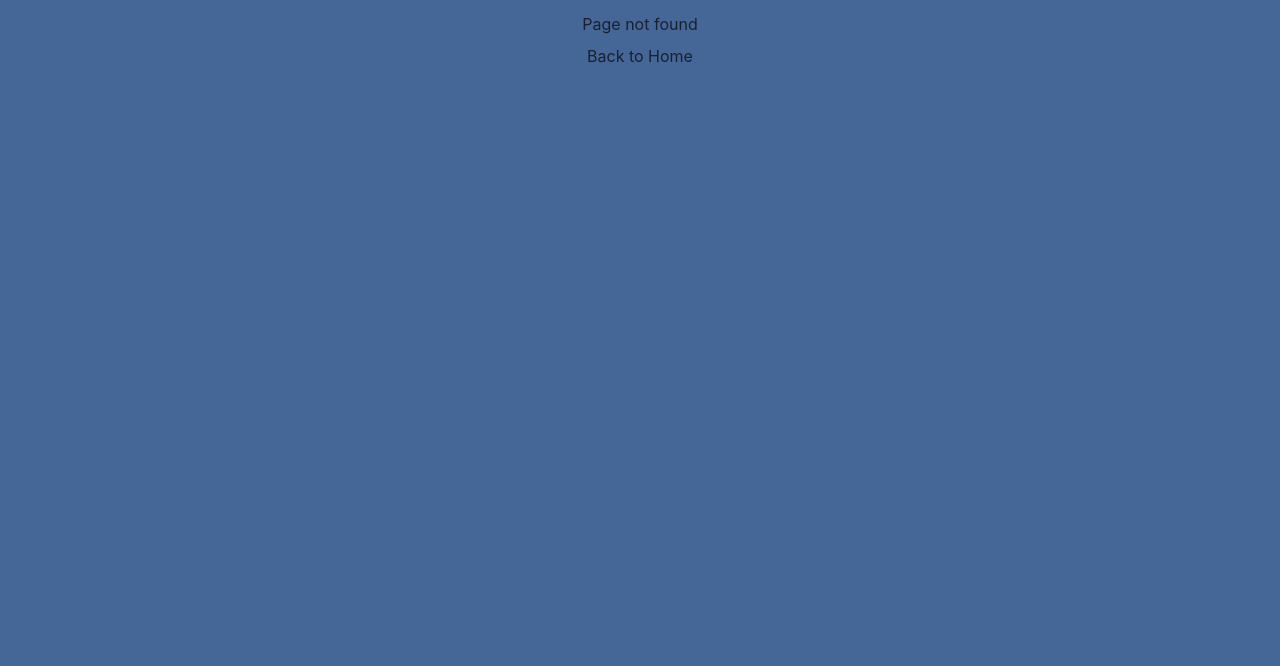
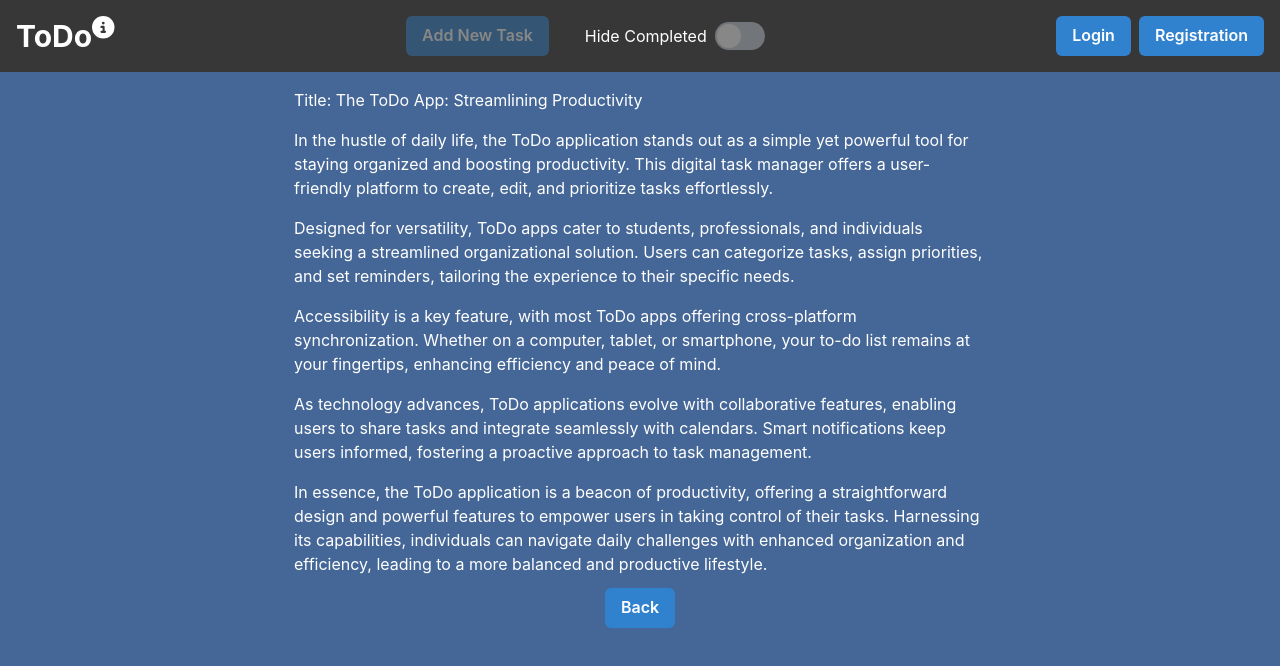
Before and after one commit to daduev/react-todo, a React (Create React App) app: page /about in a window 1280 px wide. Before the commit this address had no page. Shown: the top 666 px of the page. Built offline with nearby package versions, Linux system fonts and the light colour scheme.

Commit message:
Fixed validation and navigation issues, added About

```diff
--- /dev/null
+++ b/src/components/About.js
@@ -0,0 +1,59 @@
+import { VStack, Container, Button } from "@chakra-ui/react";
+import useTodoRouter from "../hooks/useTodoRouter";
+
+export default function About() {
+  const navigate = useTodoRouter();
+
+  const back = (e) => {
+    e.preventDefault();
+    navigate("/");
+  };
+
+  return (
+    <VStack bg="#456797" padding={3}>
+      <VStack color="white">
+        <Container maxW="700px" padding={1}>
+          Title: The ToDo App: Streamlining Productivity
+        </Container>
+        <Container maxW="700px" padding={1}>
+          In the hustle of daily life, the ToDo application stands out as a
+          simple yet powerful tool for staying organized and boosting
+          productivity. This digital task manager offers a user-friendly
+          platform to create, edit, and prioritize tasks effortlessly.
+        </Container>
+
+        <Container maxW="700px" padding={1}>
+          Designed for versatility, ToDo apps cater to students, professionals,
+          and individuals seeking a streamlined organizational solution. Users
+          can categorize tasks, assign priorities, and set reminders, tailoring
+          the experience to their specific needs.
+        </Container>
+
+        <Container maxW="700px" padding={1}>
+          Accessibility is a key feature, with most ToDo apps offering
+          cross-platform synchronization. Whether on a computer, tablet, or
+          smartphone, your to-do list remains at your fingertips, enhancing
+          efficiency and peace of mind.
+        </Container>
+
+        <Container maxW="700px" padding={1}>
+          As technology advances, ToDo applications evolve with collaborative
+          features, enabling users to share tasks and integrate seamlessly with
+          calendars. Smart notifications keep users informed, fostering a
+          proactive approach to task management.
+        </Container>
+
+        <Container maxW="700px" padding={1}>
+          In essence, the ToDo application is a beacon of productivity, offering
+          a straightforward design and powerful features to empower users in
+          taking control of their tasks. Harnessing its capabilities,
+          individuals can navigate daily challenges with enhanced organization
+          and efficiency, leading to a more balanced and productive lifestyle.
+        </Container>
+      </VStack>
+      <Button colorScheme="blue" onClick={back}>
+        Back
+      </Button>
+    </VStack>
+  );
+}
--- a/src/components/Header.js
+++ b/src/components/Header.js
@@ -17,20 +17,29 @@ import TaskControl from "./HeaderTaskControl";
 import LoginUser from "./LoginUser";
 import { useEffect } from "react";
 import { FontAwesomeIcon } from "@fortawesome/react-fontawesome";
-import { faArrowRightFromBracket } from "@fortawesome/free-solid-svg-icons";
+import {
+  faArrowRightFromBracket,
+  faCircleInfo,
+} from "@fortawesome/free-solid-svg-icons";
 import useTodoRouter from "../hooks/useTodoRouter";
+import { Link, useLocation } from "react-router-dom";
 
 const Header = () => {
   const dispatch = useDispatch();
   const navigate = useTodoRouter();
+  const location = useLocation();
 
   const { loading, user } = useSelector((state) => {
     return state?.users;
   });
 
   useEffect(() => {
+    const currentPage = location.pathname;
+    if (currentPage === "/registration" || currentPage === "/about") {
+      return;
+    }
     dispatch(getCurrentUserAction());
-  }, [dispatch]);
+  }, [dispatch, location]);
 
   const logout = () => {
     dispatch(logoutUserAction())
@@ -42,7 +51,17 @@ const Header = () => {
   return (
     <Flex bg="#373737" color="white" alignItems="center">
       <Box p="4">
-        <Heading size="lg">ToDo</Heading>
+        <Heading size="lg">
+          ToDo
+          <sup>
+            <Link to="/about">
+              <FontAwesomeIcon
+                icon={faCircleInfo}
+                style={{ color: "#ffffff" }}
+              />
+            </Link>
+          </sup>
+        </Heading>
       </Box>
 
       <Spacer />
--- a/src/components/RegNewUser.js
+++ b/src/components/RegNewUser.js
@@ -11,7 +11,7 @@ import {
   HStack,
   Button,
 } from "@chakra-ui/react";
-import { useState } from "react";
+import { useState, useCallback } from "react";
 import { stringUtils } from "../utils/utils";
 import useTodoRouter from "../hooks/useTodoRouter";
 import useTodoMessage from "../hooks/useTodoMessage";
@@ -28,26 +28,41 @@ const RegNewUser = () => {
   const [form, setForm] = useState({
     newUsername: "",
     password: "",
-    touched: false,
+    invalid: false,
   });
-
-  const touched = (e) => {
-    e.preventDefault();
-    setForm({ ...form, touched: true });
-  };
 
   const back = (e) => {
     e.preventDefault();
     navigate("/");
   };
 
+  const validationCB = useCallback(() => {
+    const usernameInvalid = stringUtils.isTextEmpty(form.newUsername);
+    const passwordInvalid =
+      stringUtils.isTextEmpty(form.password) || form.password.length <= 3;
+
+    let passValidationMsg = "";
+    if (stringUtils.isTextEmpty(form.password)) {
+      passValidationMsg = "Password is required";
+    } else if (form.password.length <= 3) {
+      passValidationMsg = "Password length should not be less then 3";
+    }
+    return {
+      usernameInvalid,
+      passwordInvalid,
+      passValidationMsg,
+    };
+  }, [form.newUsername, form.password]);
+
   const submit = (e) => {
     e.preventDefault();
-    setForm({ ...form, touched: true });
-    if (
-      !stringUtils.isTextEmpty(form.newUsername) &&
-      !stringUtils.isTextEmpty(form.password)
-    ) {
+
+    const validation = validationCB();
+    if (validation.usernameInvalid || validation.passwordInvalid) {
+      setForm({ ...form, invalid: true });
+      return;
+    }
+
     dispatch(
       signupUserAction({
         username: form.newUsername,
@@ -62,7 +77,6 @@ const RegNewUser = () => {
       .catch((payload) => {
         message.showError(payload.status, payload.message);
       });
-    }
   };
 
   return (
@@ -75,9 +89,7 @@ const RegNewUser = () => {
         <CardBody>
           <VStack>
             <FormControl
-              isInvalid={
-                form.touched && stringUtils.isTextEmpty(form.newUsername)
-              }
+              isInvalid={form.invalid && validationCB().usernameInvalid}
             >
               <FormLabel>Username</FormLabel>
               <Input
@@ -90,16 +102,16 @@ const RegNewUser = () => {
                   setForm({
                     ...form,
                     newUsername: e.target.value,
+                    invalid: false,
                   });
                 }}
-                onClick={touched}
               />
               <FormErrorMessage>Username is required</FormErrorMessage>
             </FormControl>
 
             <FormControl
               marginTop={5}
-              isInvalid={form.touched && stringUtils.isTextEmpty(form.password)}
+              isInvalid={form.invalid && validationCB().passwordInvalid}
             >
               <FormLabel>Password</FormLabel>
               <Input
@@ -112,11 +124,13 @@ const RegNewUser = () => {
                   setForm({
                     ...form,
                     password: e.target.value,
+                    invalid: false,
                   });
                 }}
-                onClick={touched}
               />
-              <FormErrorMessage>Password is required</FormErrorMessage>
+              <FormErrorMessage>
+                {validationCB().passValidationMsg}
+              </FormErrorMessage>
             </FormControl>
 
             <HStack justify="right" mt={7} w="100%" spacing={4}>
--- a/src/router/routerRules.js
+++ b/src/router/routerRules.js
@@ -2,6 +2,7 @@ import { createBrowserRouter } from "react-router-dom";
 import Main from "../components/Main";
 import RegNewUser from "../components/RegNewUser";
 import Home from "../components/Home";
+import About from "../components/About";
 import RouterNotFoundError from "../components/RouterNotFoundError";
 import Layout from "../components/Layout";
 
@@ -23,6 +24,10 @@ const routerRules = createBrowserRouter([
             path: "/registration",
             element: <RegNewUser />,
           },
+          {
+            path: "/about",
+            element: <About />,
+          },
         ],
       },
     ],
```
Lines whose indentation alone changed are shown as unchanged.
